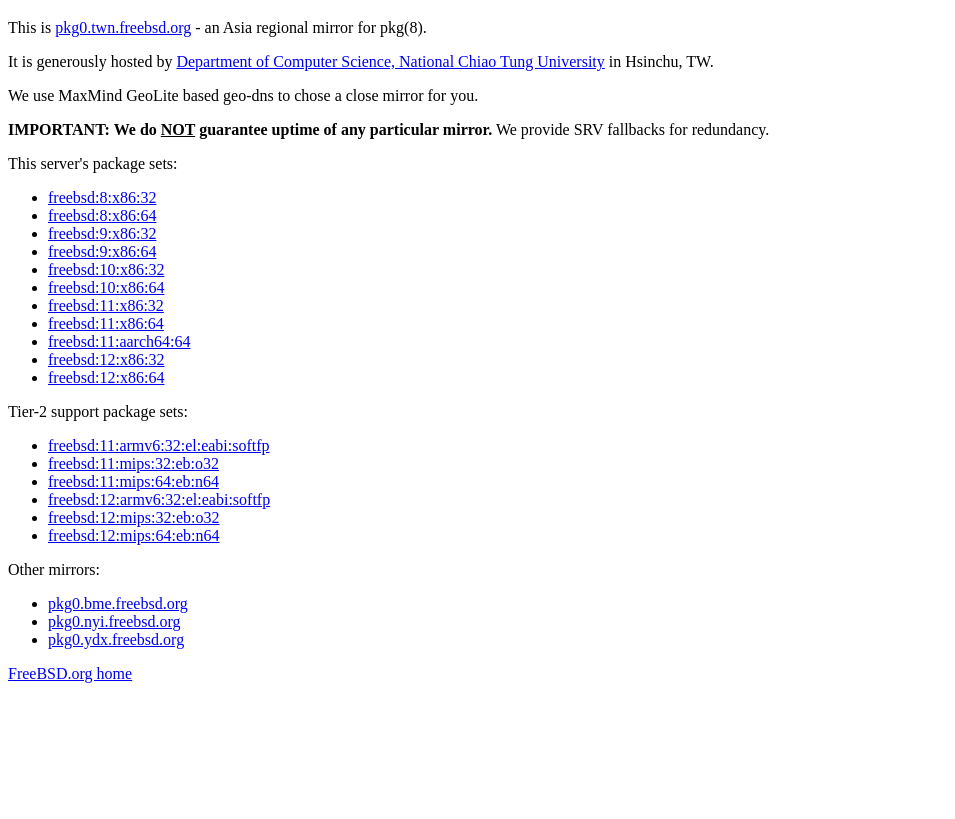
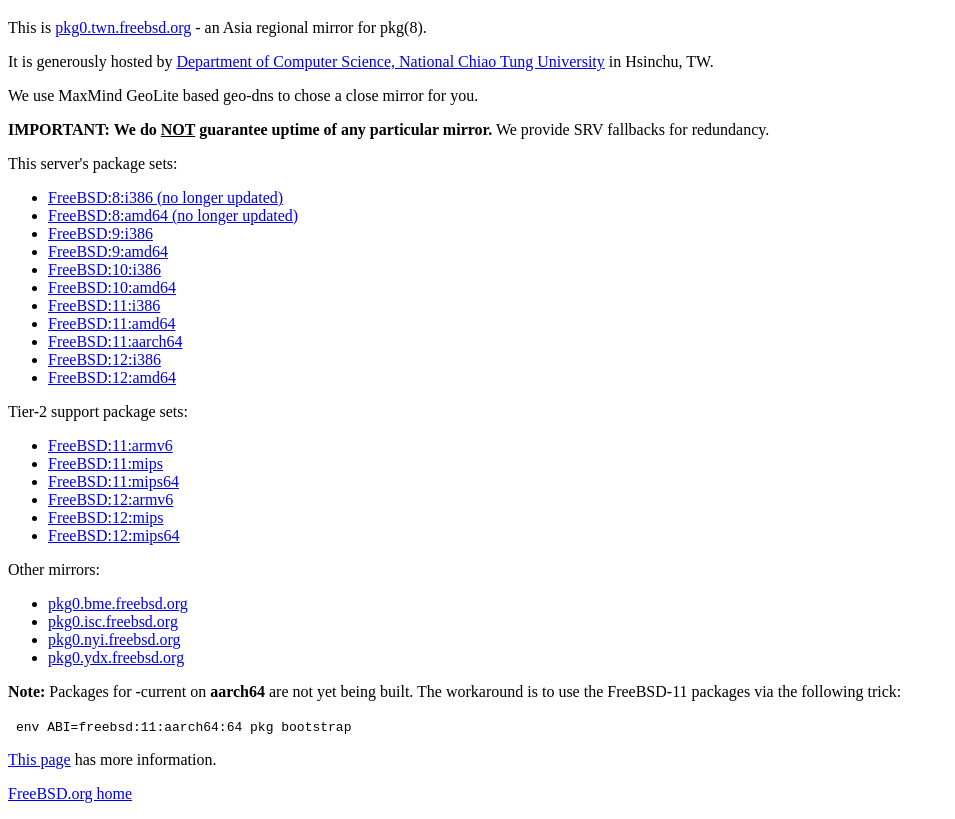
Before and after one commit to lwhsu/pkg0.twn.FreeBSD.org, a plain HTML site: page index.html in a window 1280 px wide. Shown: the part 93-912 px from the top of the page, without its empty margins (0-955 px from the left). Before the commit the page ends 800 px from the top, so only its background shows below. Drawn offline with Linux system fonts and the light colour scheme.

Commit message:
Sync with admin-svn

```diff
--- a/index.html
+++ b/index.html
@@ -13,32 +13,41 @@
 <p><b>IMPORTANT: We do <u>NOT</u> guarantee uptime of any particular mirror.</b>  We provide SRV fallbacks for redundancy.</p>
 <p>This server's package sets:</p>
 <ul>
-<li><a href="freebsd%3A8%3Ax86%3A32">freebsd:8:x86:32</a>
-<li><a href="freebsd%3A8%3Ax86%3A64">freebsd:8:x86:64</a>
-<li><a href="freebsd%3A9%3Ax86%3A32">freebsd:9:x86:32</a>
-<li><a href="freebsd%3A9%3Ax86%3A64">freebsd:9:x86:64</a>
-<li><a href="freebsd%3A10%3Ax86%3A32">freebsd:10:x86:32</a>
-<li><a href="freebsd%3A10%3Ax86%3A64">freebsd:10:x86:64</a>
-<li><a href="freebsd%3A11%3Ax86%3A32">freebsd:11:x86:32</a>
-<li><a href="freebsd%3A11%3Ax86%3A64">freebsd:11:x86:64</a>
-<li><a href="freebsd%3A11%3Aaarch64%3A64">freebsd:11:aarch64:64</a>
-<li><a href="freebsd%3A12%3Ax86%3A32">freebsd:12:x86:32</a>
-<li><a href="freebsd%3A12%3Ax86%3A64">freebsd:12:x86:64</a>
+<li><a href="FreeBSD%3A8%3Ai386">FreeBSD:8:i386 (no longer updated)</a>
+<li><a href="FreeBSD%3A8%3Aamd64">FreeBSD:8:amd64 (no longer updated)</a>
+<li><a href="FreeBSD%3A9%3Ai386">FreeBSD:9:i386</a>
+<li><a href="FreeBSD%3A9%3Aamd64">FreeBSD:9:amd64</a>
+<li><a href="FreeBSD%3A10%3Ai386">FreeBSD:10:i386</a>
+<li><a href="FreeBSD%3A10%3Aamd64">FreeBSD:10:amd64</a>
+<li><a href="FreeBSD%3A11%3Ai386">FreeBSD:11:i386</a>
+<li><a href="FreeBSD%3A11%3Aamd64">FreeBSD:11:amd64</a>
+<li><a href="FreeBSD%3A11%3Aaarch64">FreeBSD:11:aarch64</a>
+<li><a href="FreeBSD%3A12%3Ai386">FreeBSD:12:i386</a>
+<li><a href="FreeBSD%3A12%3Aamd64">FreeBSD:12:amd64</a>
 </ul>
 <p>Tier-2 support package sets:</p>
 <ul>
-<li><a href="freebsd%3A11%3Aarmv6%3A32%3Ael%3Aeabi%3Asoftfp">freebsd:11:armv6:32:el:eabi:softfp</a>
-<li><a href="freebsd%3A11%3Amips%3A32%3Aeb%3Ao32">freebsd:11:mips:32:eb:o32</a>
-<li><a href="freebsd%3A11%3Amips%3A64%3Aeb%3An64">freebsd:11:mips:64:eb:n64</a>
-<li><a href="freebsd%3A12%3Aarmv6%3A32%3Ael%3Aeabi%3Asoftfp">freebsd:12:armv6:32:el:eabi:softfp</a>
-<li><a href="freebsd%3A12%3Amips%3A32%3Aeb%3Ao32">freebsd:12:mips:32:eb:o32</a>
-<li><a href="freebsd%3A12%3Amips%3A64%3Aeb%3An64">freebsd:12:mips:64:eb:n64</a>
+<li><a href="FreeBSD%3A11%3Aarmv6">FreeBSD:11:armv6</a>
+<li><a href="FreeBSD%3A11%3Amips">FreeBSD:11:mips</a>
+<li><a href="FreeBSD%3A11%3Amips64">FreeBSD:11:mips64</a>
+<li><a href="FreeBSD%3A12%3Aarmv6">FreeBSD:12:armv6</a>
+<li><a href="FreeBSD%3A12%3Amips">FreeBSD:12:mips</a>
+<li><a href="FreeBSD%3A12%3Amips64">FreeBSD:12:mips64</a>
 </ul>
 <p>Other mirrors:</p>
 <ul>
 <li><a href="http://pkg0.bme.freebsd.org/">pkg0.bme.freebsd.org</a>
+<li><a href="http://pkg0.isc.freebsd.org/">pkg0.isc.freebsd.org</a>
 <li><a href="http://pkg0.nyi.freebsd.org/">pkg0.nyi.freebsd.org</a>
 <li><a href="http://pkg0.ydx.freebsd.org/">pkg0.ydx.freebsd.org</a>
 </ul>
+<p><b>Note:</b>
+  Packages for -current on <b>aarch64</b> are not yet being built.
+  The workaround is to use the FreeBSD-11 packages via the following
+  trick:</p> <p>&nbsp;&nbsp;<code>env ABI=freebsd:11:aarch64:64 pkg
+    bootstrap</code></p> <p><a
+    href="http://www.raspbsd.org/raspberrypi.html">This page</a> has
+  more information.</p>
+
 <p><a href="https://www.FreeBSD.org/">FreeBSD.org home</a></p>
 </body></html>
```
